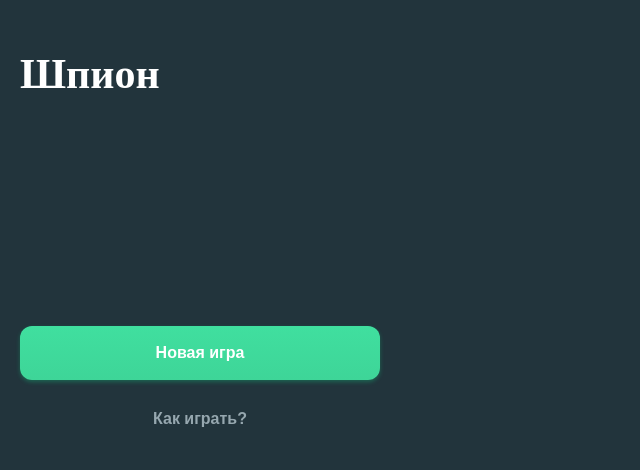
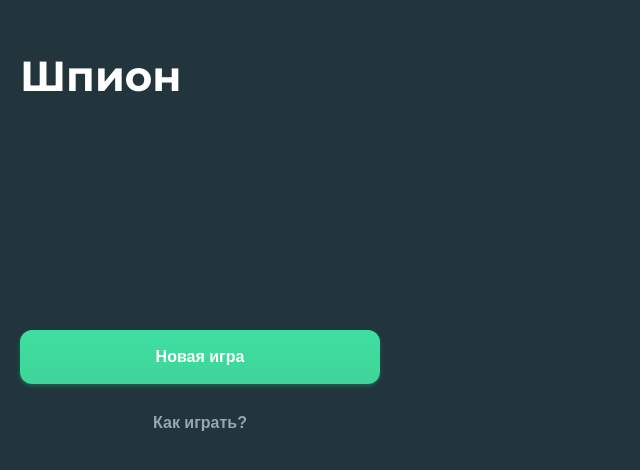
Before and after one commit to samikhailov/spy, a plain HTML site: page index.html in a window 1280 px wide. Shown: the part 170-640 px from the top of the page, 0-640 px from the left. Drawn offline with Linux system fonts and the light colour scheme.

Commit message:
Подключил шрифт

```diff
--- a/css/styles.css
+++ b/css/styles.css
@@ -1,7 +1,9 @@
+@import url('https://fonts.googleapis.com/css2?family=Montserrat:wght@400;700&display=swap');
+
 body {
     overflow: scroll;
     background:#22343C;
-    font-family: Montserrat;
+    font-family: 'Montserrat', sans-serif;
     color: #FFFFFF;
     margin: 0;
     padding: 0;
```
